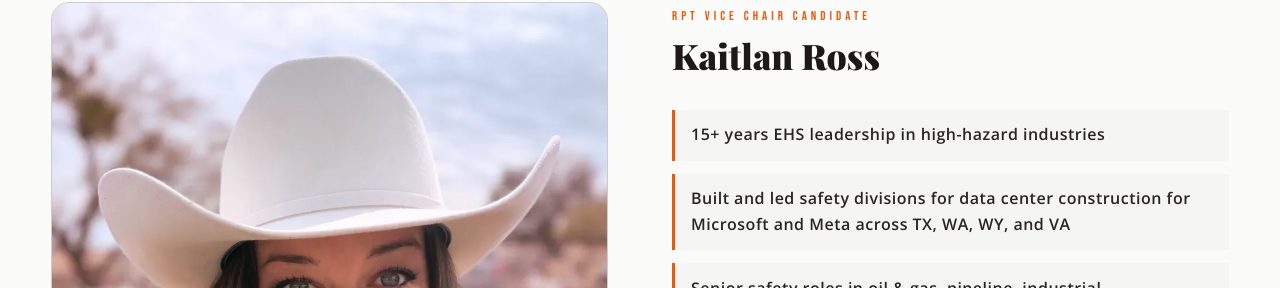
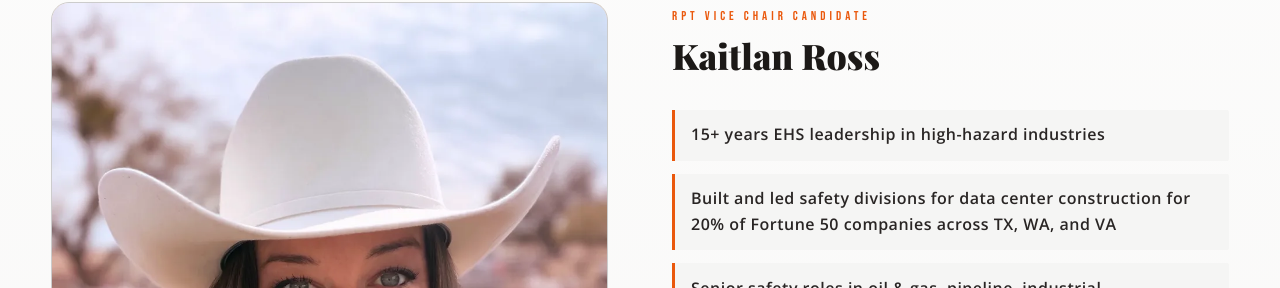
Before and after one commit to Ayden-wright/Brooks4tx.org, a React (Vite) app: page / in a window 1280 px wide. Shown: the part 3496-3784 px from the top of the page. Built offline with nearby package versions, Linux system fonts and the light colour scheme; the HTML template or start-up script is replaced by a standard one.

Commit message:
Update Kaitlan Ross data center credential bullet

```diff
--- a/src/components/UnifiedTicket.jsx
+++ b/src/components/UnifiedTicket.jsx
@@ -47,7 +47,7 @@ const UnifiedTicket = () => {
 
           <div className="bio-credentials" style={{ marginBottom: '1.5rem' }}>
             <div className="cred-item"><strong>15+ years EHS leadership in high-hazard industries</strong></div>
-            <div className="cred-item"><strong>Built and led safety divisions for data center construction for Microsoft and Meta across TX, WA, WY, and VA</strong></div>
+            <div className="cred-item"><strong>Built and led safety divisions for data center construction for 20% of Fortune 50 companies across TX, WA, and VA</strong></div>
             <div className="cred-item"><strong>Senior safety roles in oil &amp; gas, pipeline, industrial construction, and emergency response</strong></div>
             <div className="cred-item"><strong>Designed full HSE programs and trained hundreds of employees and contractors</strong></div>
             <div className="cred-item"><strong>Certifications: OSHA 500/510, confined-space rescue, heavy equipment, H2S, fire safety, PEC/Safeland</strong></div>
```
